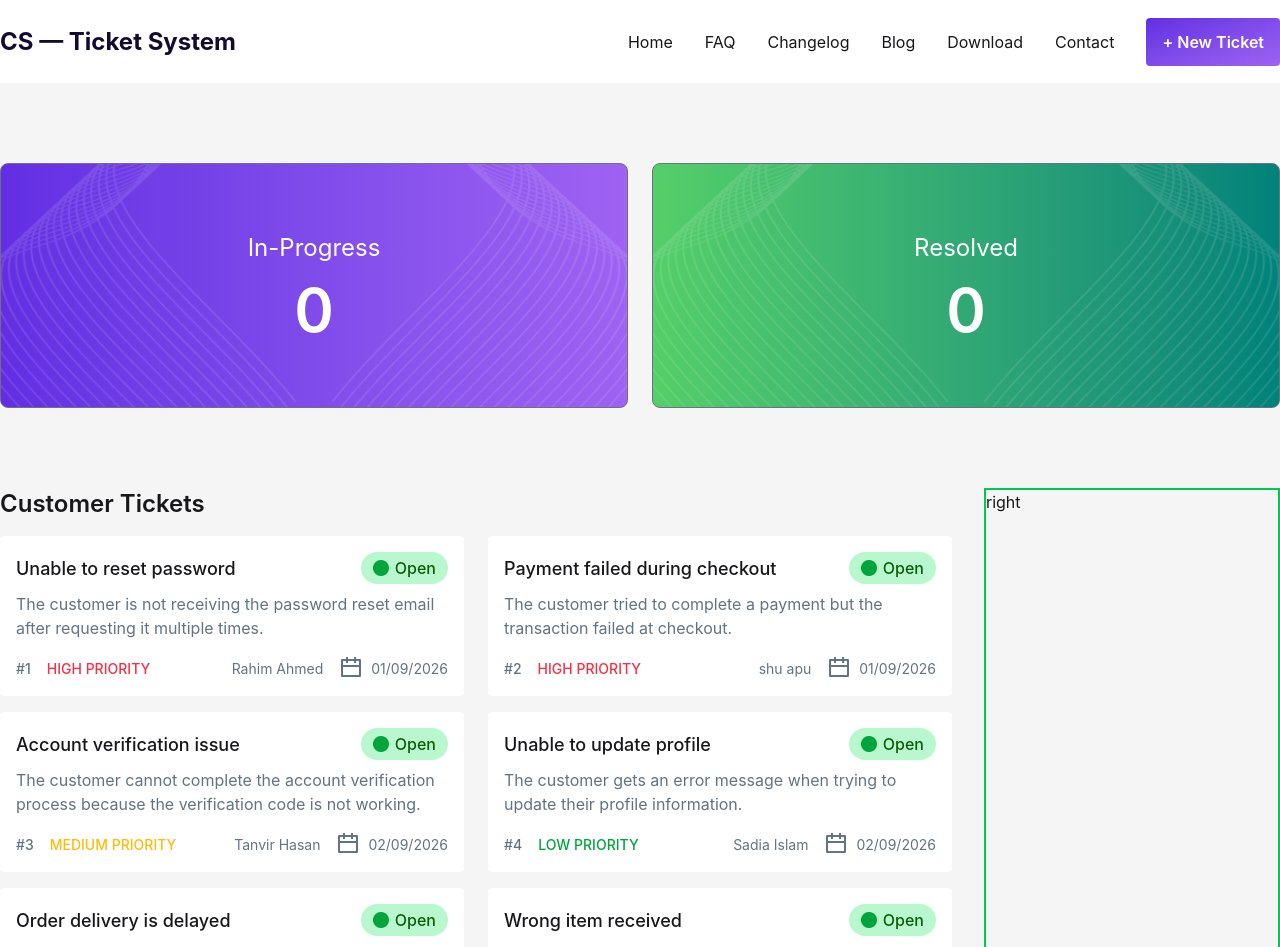
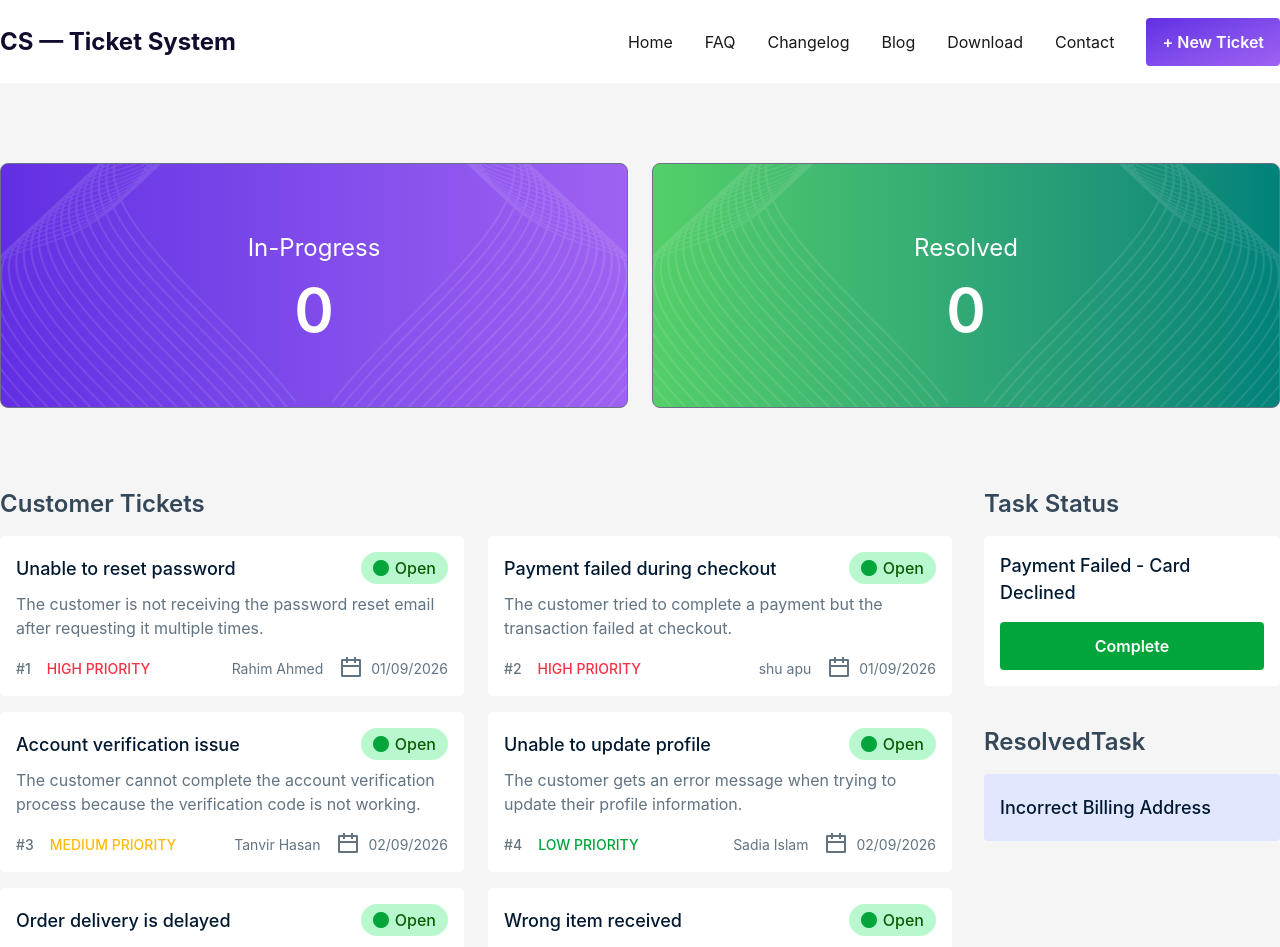
Before and after one commit to hafiz-al-asad-code/customer-support-zone-2, a React (Vite) app: page / in a window 1280 px wide. Shown: the top 947 px of the page. Built offline with nearby package versions, Linux system fonts and the light colour scheme.

Commit message:
added task status and resolved task sections

```diff
--- a/src/components/CustomerTickets/CustomerTickets.jsx
+++ b/src/components/CustomerTickets/CustomerTickets.jsx
@@ -6,7 +6,9 @@ const CustomerTickets = ({ ticketsPromise }) => {
 
   return (
     <div>
-      <h3 className="text-2xl font-semibold mb-4">Customer Tickets</h3>
+      <h3 className="text-2xl text-[#34485A] font-semibold mb-4">
+        Customer Tickets
+      </h3>
 
       <div className="grid md:grid-cols-2 gap-x-6 gap-y-4">
         {ticketsData.map((ticket) => (
--- a/src/components/CustomerTicketsCard/CustomerTicketsCard.jsx
+++ b/src/components/CustomerTicketsCard/CustomerTicketsCard.jsx
@@ -6,7 +6,9 @@ const CustomerTicketsCard = ({ ticket }) => {
   return (
     <div className="p-4 rounded-[4px] bg-white">
       <div className="flex justify-between items-center">
-        <h4 className="font-medium text-[18px]">{ticket.title}</h4>
+        <h4 className="font-medium text-[#001931] text-[18px]">
+          {ticket.title}
+        </h4>
 
         <div className="flex items-center gap-[6px] py-[4px] px-[12px] bg-[#B9F8CF] rounded-full">
           <img src={statusImg} className="w-[16px] h-[16px]" alt="" />
--- a/src/components/MainSection/MainSection.jsx
+++ b/src/components/MainSection/MainSection.jsx
@@ -1,5 +1,7 @@
 import React from "react";
 import CustomerTickets from "../CustomerTickets/CustomerTickets";
+import TaskStatus from "../TaskStatus/TaskStatus";
+import ResolvedTask from "../ResolvedTask/ResolvedTask";
 
 const MainSection = ({ ticketsPromise }) => {
   return (
@@ -8,8 +10,9 @@ const MainSection = ({ ticketsPromise }) => {
         <CustomerTickets ticketsPromise={ticketsPromise}></CustomerTickets>
       </div>
 
-      <div className="col-span-3 border-2 border-green-500 h-[500px]">
-        right
+      <div className="col-span-3 space-y-[40px]">
+        <TaskStatus></TaskStatus>
+        <ResolvedTask></ResolvedTask>
       </div>
     </div>
   );
--- /dev/null
+++ b/src/components/ResolvedTask/ResolvedTask.jsx
@@ -0,0 +1,20 @@
+import React from "react";
+
+const ResolvedTask = () => {
+  return (
+    <div>
+      <h3 className="text-2xl text-[#34485A] font-semibold mb-4">
+        ResolvedTask
+      </h3>
+      {/* <p className="text-[#627382]">No resolved tasks yet.</p> */}
+
+      <div className="py-[20px] px-4 bg-[#E0E7FF] rounded-[4px]">
+        <p className="text-[18px] font-medium text-[#001931]">
+          Incorrect Billing Address
+        </p>
+      </div>
+    </div>
+  );
+};
+
+export default ResolvedTask;
--- /dev/null
+++ b/src/components/TaskStatus/TaskStatus.jsx
@@ -0,0 +1,23 @@
+import React from "react";
+
+const TaskStatus = () => {
+  return (
+    <div>
+      <h3 className="text-2xl text-[#34485A] font-semibold mb-4">
+        Task Status
+      </h3>
+      {/* <p className="text-[#627382]">Select a ticket to add to Task Status</p> */}
+
+      <div className="p-4 rounded-[4px] bg-white">
+        <p className="text-[18px] font-medium text-[#001931] mb-4">
+          Payment Failed - Card Declined
+        </p>
+        <button className="font-semibold text-white bg-[#02A53B] py-3 rounded-[4px] w-full">
+          Complete
+        </button>
+      </div>
+    </div>
+  );
+};
+
+export default TaskStatus;
```
